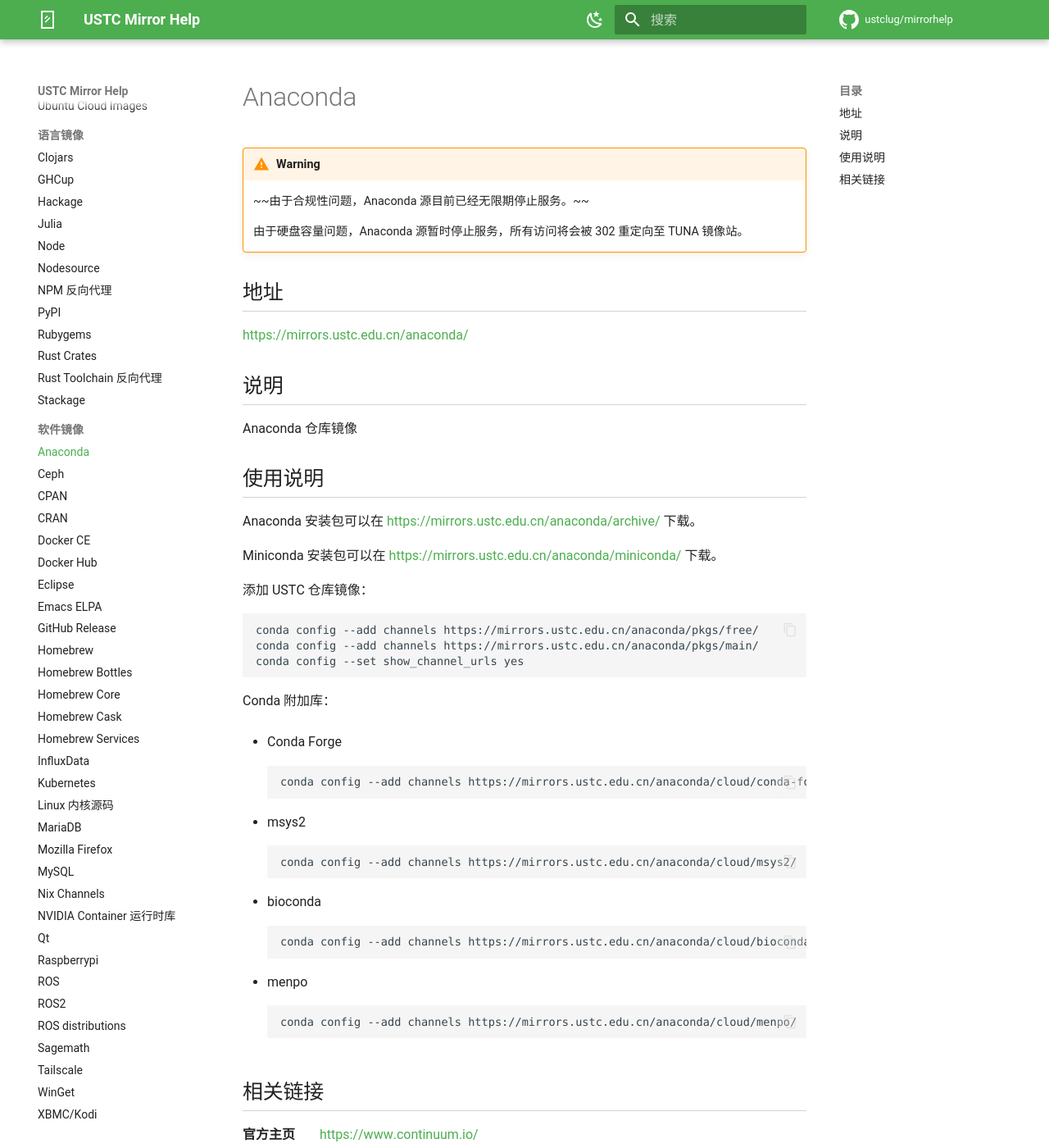
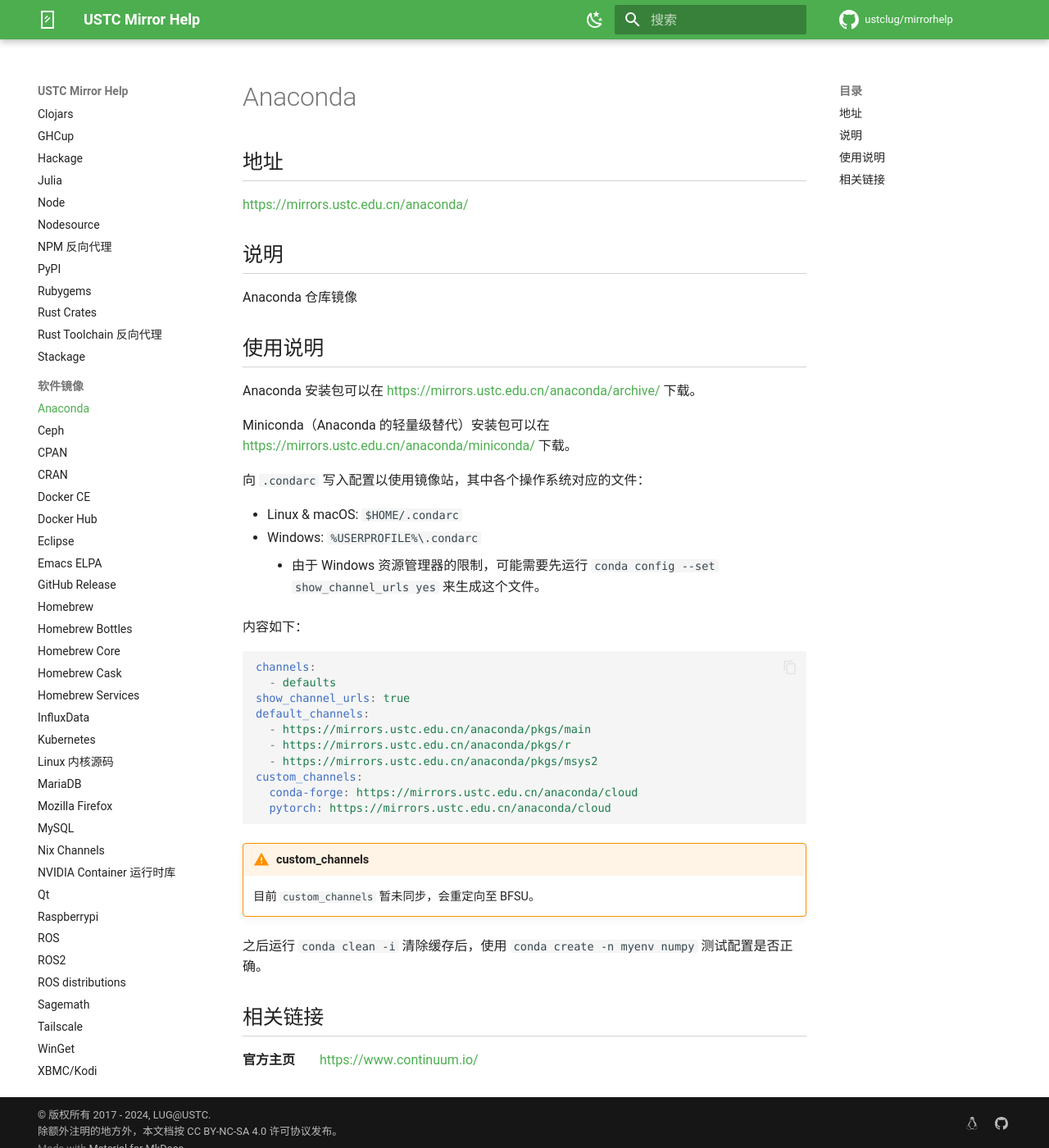
Before and after one commit to ustclug/mirrorhelp, an MkDocs documentation site: the page built from docs/anaconda.md, in a window 1280 px wide and 1400 px high. Shown: the whole window at 82% size. Built offline with MkDocs 1.6.1 and Material for MkDocs 9.7.7, drawn with Linux system fonts in a browser that asks for light colours; comment, search, counter and statistics services are not loaded.

Commit message:
anaconda: Update current status

````diff
--- a/docs/anaconda.md
+++ b/docs/anaconda.md
@@ -1,10 +1,4 @@
 # Anaconda
-
-!!! warning
-
-    ~~由于合规性问题，Anaconda 源目前已经无限期停止服务。~~
-
-    由于硬盘容量问题，Anaconda 源暂时停止服务，所有访问将会被 302 重定向至 TUNA 镜像站。
 
 ## 地址
 
@@ -18,41 +12,34 @@
 
 Anaconda 安装包可以在 <https://mirrors.ustc.edu.cn/anaconda/archive/> 下载。
 
-Miniconda 安装包可以在 <https://mirrors.ustc.edu.cn/anaconda/miniconda/> 下载。
+Miniconda（Anaconda 的轻量级替代）安装包可以在 <https://mirrors.ustc.edu.cn/anaconda/miniconda/> 下载。
 
-添加 USTC 仓库镜像：
+向 `.condarc` 写入配置以使用镜像站，其中各个操作系统对应的文件：
 
-```shell
-conda config --add channels https://mirrors.ustc.edu.cn/anaconda/pkgs/free/
-conda config --add channels https://mirrors.ustc.edu.cn/anaconda/pkgs/main/
-conda config --set show_channel_urls yes
+- Linux & macOS: `$HOME/.condarc`
+- Windows: `%USERPROFILE%\.condarc`
+    - 由于 Windows 资源管理器的限制，可能需要先运行 `conda config --set show_channel_urls yes` 来生成这个文件。
+
+内容如下：
+
+```yaml
+channels:
+  - defaults
+show_channel_urls: true
+default_channels:
+  - https://mirrors.ustc.edu.cn/anaconda/pkgs/main
+  - https://mirrors.ustc.edu.cn/anaconda/pkgs/r
+  - https://mirrors.ustc.edu.cn/anaconda/pkgs/msys2
+custom_channels:
+  conda-forge: https://mirrors.ustc.edu.cn/anaconda/cloud
+  pytorch: https://mirrors.ustc.edu.cn/anaconda/cloud
 ```
 
-Conda 附加库：
+!!! warning "custom_channels"
 
-- Conda Forge
+    目前 `custom_channels` 暂未同步，会重定向至 BFSU。
 
-    ```shell
-    conda config --add channels https://mirrors.ustc.edu.cn/anaconda/cloud/conda-forge/
-    ```
-
-- msys2
-
-    ```shell
-    conda config --add channels https://mirrors.ustc.edu.cn/anaconda/cloud/msys2/
-    ```
-
-- bioconda
-
-    ```shell
-    conda config --add channels https://mirrors.ustc.edu.cn/anaconda/cloud/bioconda/
-    ```
-
-- menpo
-
-    ```shell
-    conda config --add channels https://mirrors.ustc.edu.cn/anaconda/cloud/menpo/
-    ```
+之后运行 `conda clean -i` 清除缓存后，使用 `conda create -n myenv numpy` 测试配置是否正确。
 
 ## 相关链接
 
````
